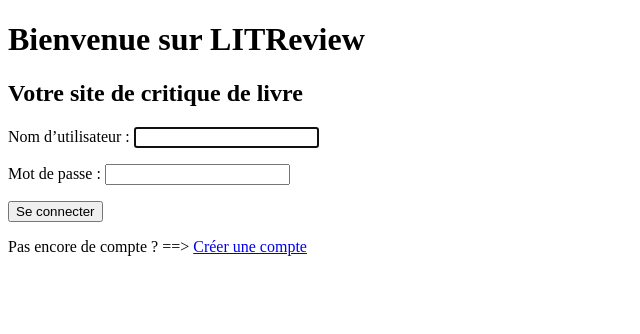
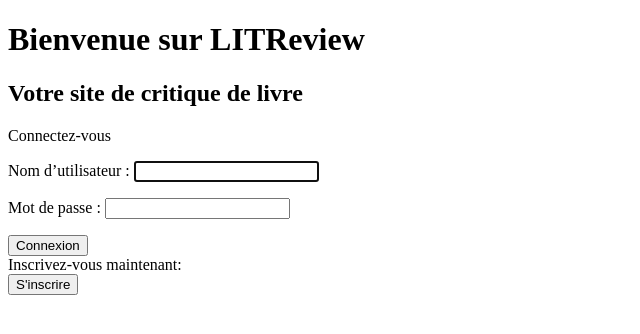
Before and after one commit to LGD-P/P9_Open_C, a Django app: page / in a window 1280 px wide. Shown: the top 334 px of the page, without its empty margins (0-640 px from the left). Run offline with Django 4.2, Linux system fonts and the light colour scheme.

Commit message:
modify LonginView

```diff
--- a/src/authenticate/forms.py
+++ b/src/authenticate/forms.py
@@ -1,8 +1,10 @@
 from django.contrib.auth.forms import UserCreationForm
-from django.contrib.auth import get_user_model
+from django.contrib.auth import get_user_model, forms
+from django.db import models
 
 
 class SignupForm(UserCreationForm):
     class Meta(UserCreationForm.Meta):
         model = get_user_model()
+
         fields = ["username", 'email', 'first_name', 'last_name', 'role']
--- a/src/authenticate/templates/authenticate/login.html
+++ b/src/authenticate/templates/authenticate/login.html
@@ -1,10 +1,18 @@
-{% extends 'base.html' %}
+{% extends "base.html" %}
 
 {% block content %}
-    <form method='post'>
-        {% csrf_token %}
-        {{ form.as_p }}
-        <button type='submit'>Se connecter</button>
-    <form/>
-    <p>Pas encore de compte ? ==> <a href= {% url 'signup' %}> Créer une compte</a></p>
-{% endblock content %}
+<form method="post">
+    {% csrf_token %}
+    <p>Connectez-vous</p>
+    {{ form.as_p }}
+    <button type="submit" value="login">Connexion</button>
+</form>
+
+<div>Inscrivez-vous maintenant:</div>
+
+  <form action= {% url 'signup' %} >
+    <button type="submit">S'inscrire</button>
+ </form>
+
+
+{% endblock %}
--- a/src/authenticate/templates/authenticate/signup.html
+++ b/src/authenticate/templates/authenticate/signup.html
@@ -6,4 +6,5 @@
         {{ form.as_p }}
         <button type='submit'>Créer le compte</button>
     <form/>
+
 {% endblock content %}
```
